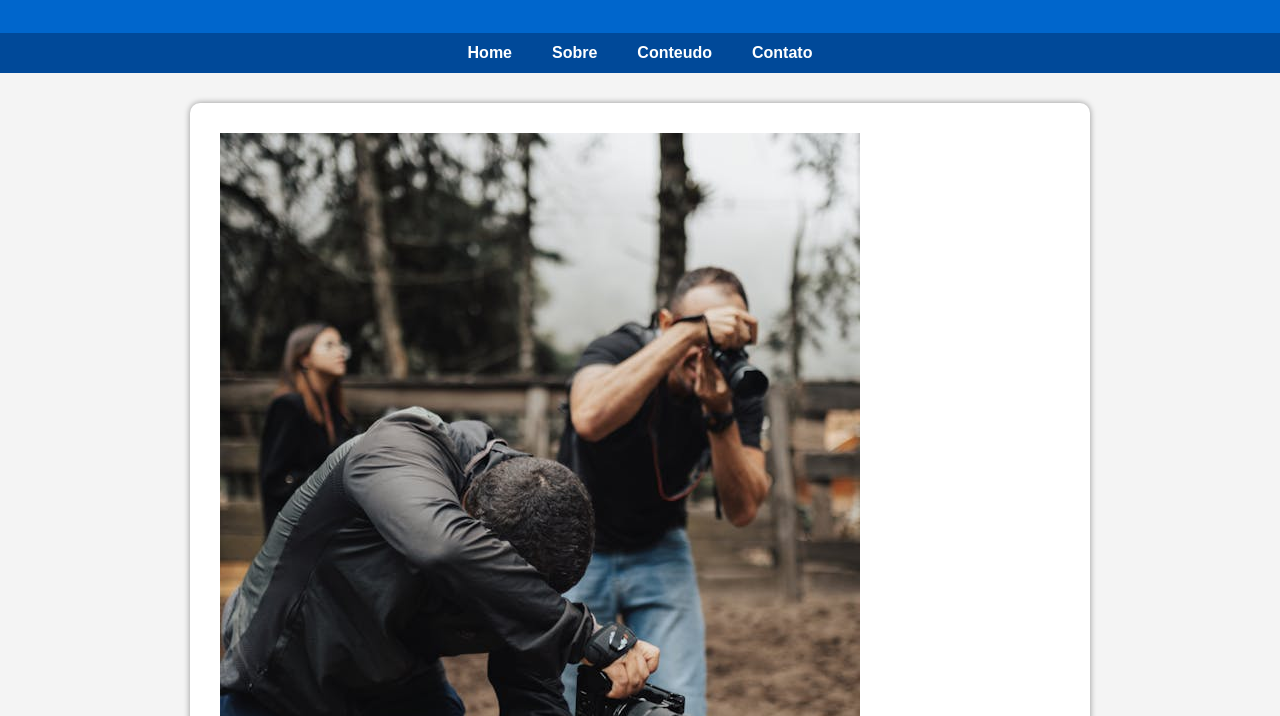
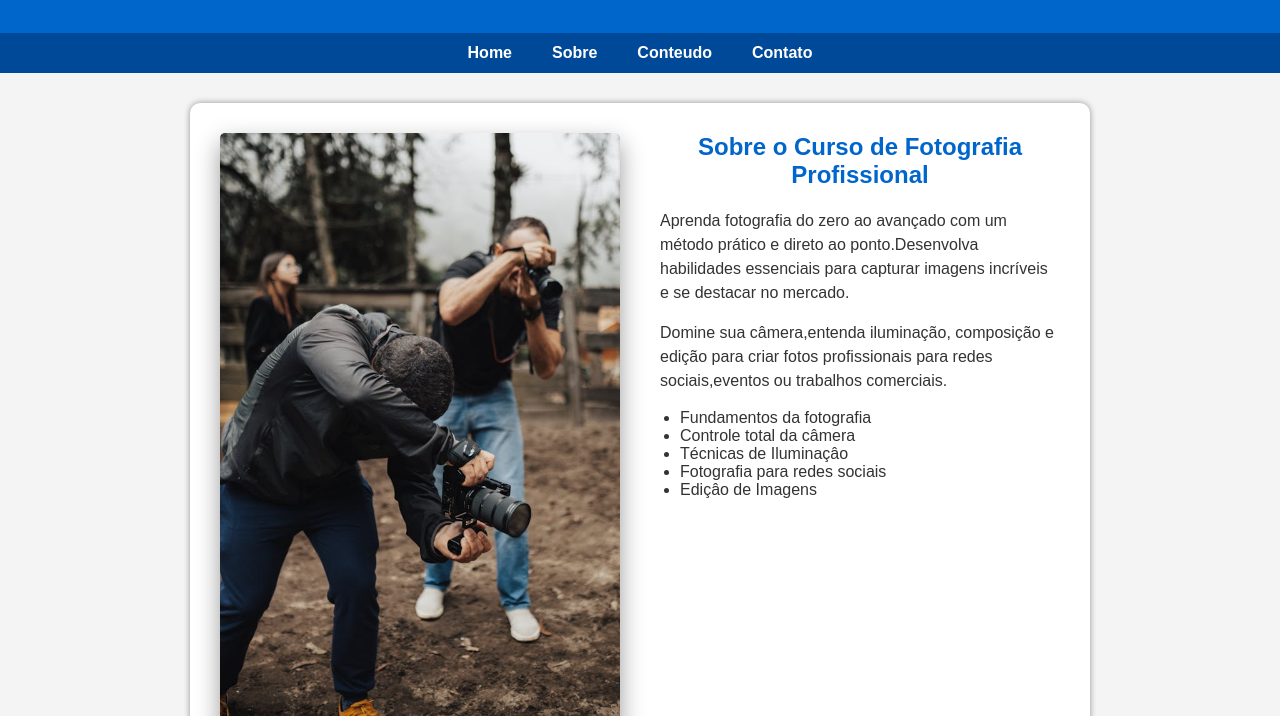
Before and after one commit to tpedrofreitas/projeto-fotografo, a plain HTML site: page sobre.html in a window 1280 px wide. Shown: the part 84-800 px from the top of the page. Drawn offline with Linux system fonts and the light colour scheme.

Commit message:
Formatando a pagina sobre

```diff
--- a/CSS/main.css
+++ b/CSS/main.css
@@ -100,3 +100,33 @@
                 margin-right: 20px;
 
             }
+
+            .container{
+                display: flex;
+                gap: 40px;
+            }
+
+            .imagem{
+                flex: 1;
+            }
+
+            .box-conteudo{
+                flex: 1;
+
+            }
+
+            .box-conteudo ul{
+                padding-left: 20px;
+            }
+
+            .img-fluid{
+                width:100%;
+                border-radius: 5px;
+                box-shadow: 0 10px 25px rgba(0,0,0,0.4);
+            }
+
+            @media(max-width: 768px){
+                .container{
+                    flex-direction: column;
+                }
+            }
--- a/sobre.html
+++ b/sobre.html
@@ -27,7 +27,7 @@
 
             <div class="container">
              <div class="imagem">
-                <img src="img/fotografia.jpg"alt="Curso de Fotografia"/>
+                <img src="img/fotografia.jpg"alt="Curso de Fotografia" class="img-fluid" />
              </div>
             <div class="box-conteudo">
                 <h2>Sobre o Curso de Fotografia Profissional</h2>
```
